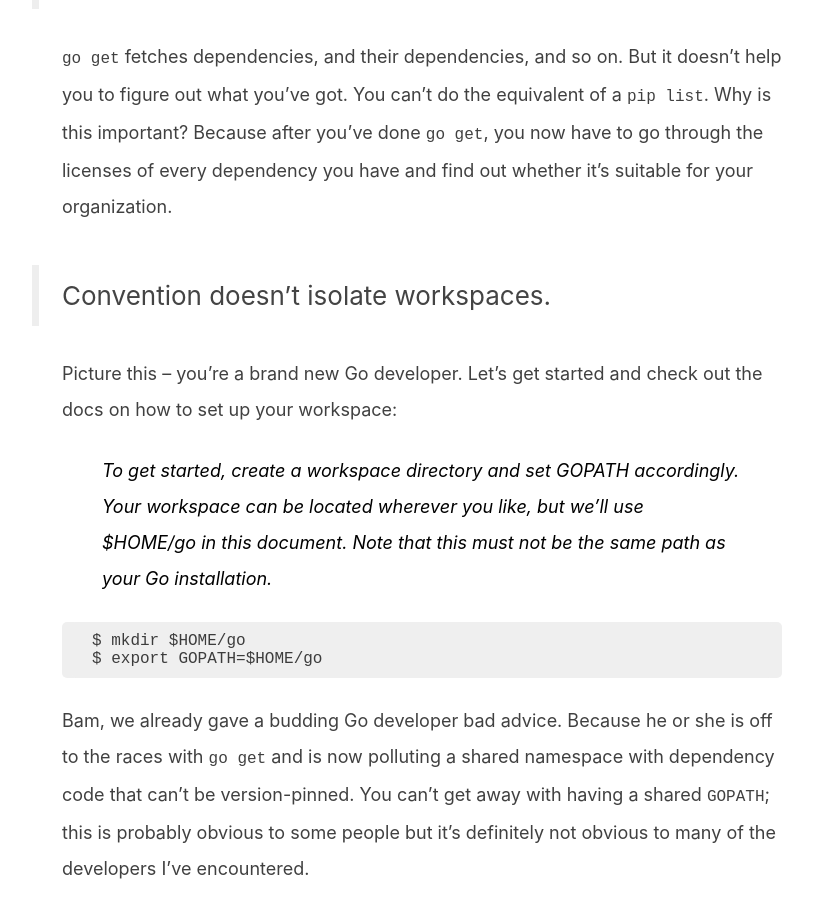
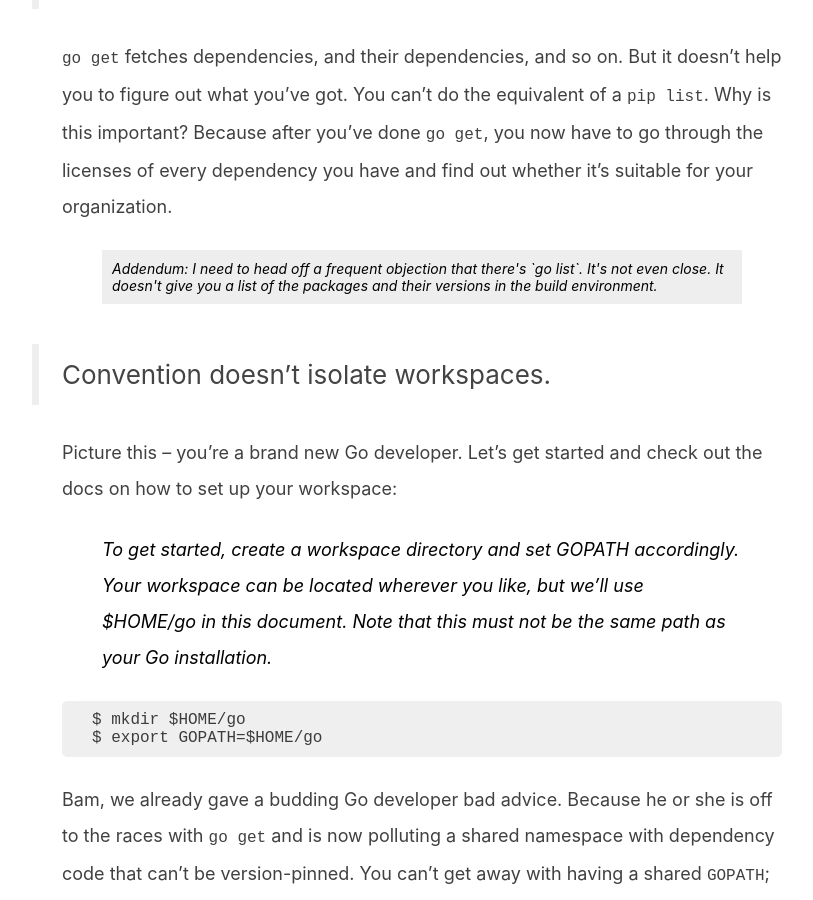
Before and after one commit to tgross/blog.0x74696d.com, a Jekyll site: the page built from _posts/2015-03-04-go-get-considered-harmful.md, in a window 1280 px wide and 900 px high, scrolled down 1901 px. Shown: the whole window, without its empty margins (218-1031 px from the left). Built offline with Jekyll 4.4.1, drawn with Linux system fonts in a browser that asks for light colours; Markdown is read by kramdown in place of the engine named in the settings; comment, search, counter and statistics services are not loaded; some of the changed lines change nothing that is shown; some of the changed text lies outside the part shown.

Commit message:
Fix a couple items for the nitpickers in go-get post

```diff
--- a/_posts/2015-03-04-go-get-considered-harmful.md
+++ b/_posts/2015-03-04-go-get-considered-harmful.md
@@ -23,6 +23,9 @@
 # Dependencies are more than imports
 
 `go get` fetches dependencies, and their dependencies, and so on. But it doesn't help you to figure out what you've got. You can't do the equivalent of a `pip list`. Why is this important? Because after you've done `go get`, you now have to go through the licenses of every dependency you have and find out whether it's suitable for your organization.
+
+><aside>Addendum: I need to head off a frequent objection that there's `go list`. It's not even close. It doesn't give you a list of the packages and their versions in the build environment.</aside>
+
 
 # Convention doesn't isolate workspaces.
 
@@ -100,13 +103,13 @@
 
 .PHONY:	*
 
-all:	clean get test build
+all:	clean .godeps test build
 
 clean:
 	rm -rf .godeps/*
 	rm -rf build/*
 
-get:
+.godeps:
 	mkdir -p .godeps
 	git clone git@github.com:MyOrg/somepackage.git \
         ${DEPS}/ThirdPartyA/somepackage \
```
